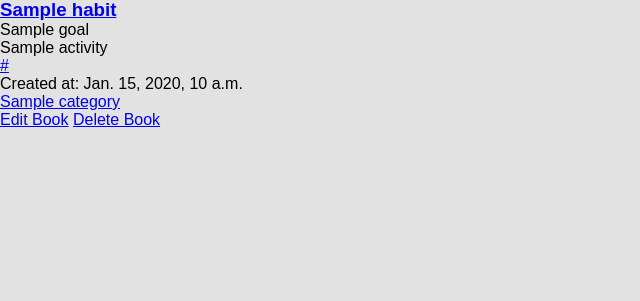
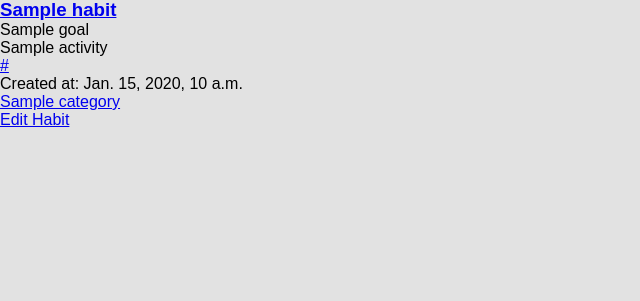
Before and after one commit to momentum-cohort-2020-01/habit-tracker-team-texas-longhorn, a Django app: template habittracker/templates/habittracker/habits_detail.html in a window 1280 px wide. Shown: the part 337-638 px from the top of the page, without its empty margins (0-640 px from the left). Run offline with Django 3.2, Linux system fonts and the light colour scheme; the template is opened without the code that fills it: most values are stand-ins (such as "Sample title", 1, 10 or a date in 2020); some web fonts are replaced.

Commit message:
corrections made to habits_detail

```diff
--- a/habittracker/templates/habittracker/habits__by_activities.html
+++ b/habittracker/templates/habittracker/habits__by_activities.html
@@ -35,7 +35,7 @@
 
 
         <p class="link category">
-            {% if habit.category %}<a href='{% url "habit_by_category" habit.category.slug %}'>{{habit.category}}</a>
+            {% if habit.category %}<a href='{% url "habits_by_category" habit.category.slug %}'>{{habit.category}}</a>
             {% endif %}
         </p>
 
--- a/habittracker/templates/habittracker/habits_detail.html
+++ b/habittracker/templates/habittracker/habits_detail.html
@@ -15,7 +15,7 @@
   <div class="habitcontainer">
     <div>
       <h3 class="title link">
-        <a href="{% url 'habits-detail' habit.pk %}">{{habit.title}}</a>
+        <a href="{% url 'habits_detail' habit.pk %}">{{habit.title}}</a>
       </h3>
       <p class="details">
         {{habit.goal}}
@@ -34,13 +34,11 @@
 
 
     <p class="link description">
-      {% if book.category %}<a href='{% url "books-by-category" book.category.slug %}'>{{book.category}}</a>{% endif %}
+      {% if habit.category %}<a href='{% url "habits_by_category" habit.category.slug %}'>{{habit.category}}</a>{% endif %}
     </p>
 
     <p class="edit-delete">
-      <a href="{% url 'edit-book' pk=book.pk %}">Edit Book</a>
-      <a href="{% url 'delete-book' pk=book.pk %}"
-        onclick="return confirm('Are you sure you want to delete this?')">Delete Book</a>
+      <a href="{% url 'edit_habit' pk=habit.pk %}">Edit Habit</a>
     </p>
 
   </div>
```
